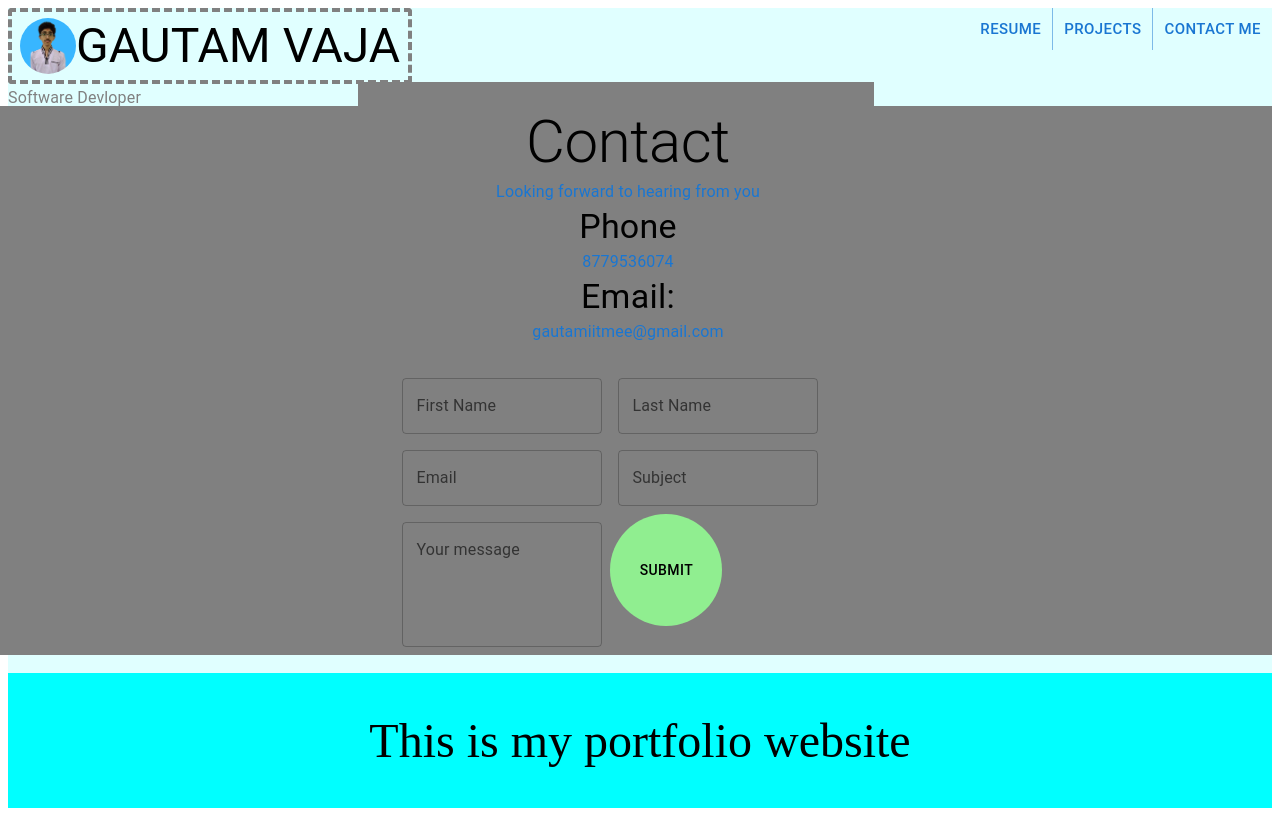
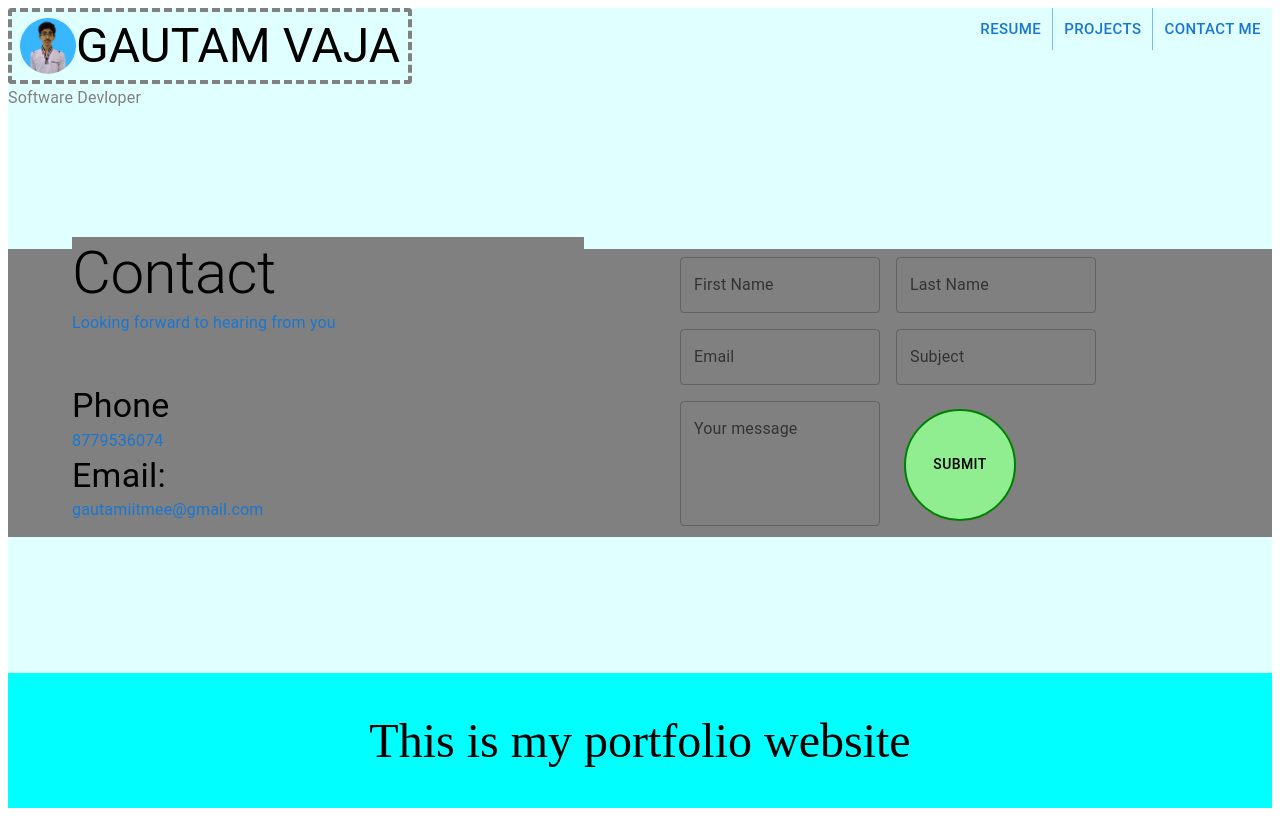
Before and after one commit to gautamV19/portfolio, a React (Create React App) app: page /contact in a window 1280 px wide. Built offline with nearby package versions, Linux system fonts and the light colour scheme.

Commit message:
contact page ready

```diff
--- a/src/Components/Card.tsx
+++ b/src/Components/Card.tsx
@@ -66,7 +66,9 @@ const backside = ({ link, description }: AppPropsBack) => (
       color="primary"
       style={{ borderRadius: "2rem" }}
     >
-      See Demo
+      <Link to={{ pathname: `${link}` }} target="_blank">
+        See Demo
+      </Link>
     </Button>
   </Grid>
 );
--- a/src/Components/ContactForm.tsx
+++ b/src/Components/ContactForm.tsx
@@ -1,6 +1,8 @@
 import * as React from "react";
 import Box from "@mui/material/Box";
 import TextField from "@mui/material/TextField";
+import MyButton from "./MyButton";
+import { Link } from "react-router-dom";
 
 export default function ContactForm() {
   const [value, setValue] = React.useState("Controlled");
@@ -31,6 +33,9 @@ export default function ContactForm() {
         multiline
         rows={4}
       />
+      <Link to="/">
+        <MyButton>Submit</MyButton>
+      </Link>
     </Box>
   );
 }
--- a/src/Components/MyButton.tsx
+++ b/src/Components/MyButton.tsx
@@ -8,8 +8,11 @@ const ColorButton = styled(Button)<ButtonProps>(({ theme }) => ({
   width: "7rem",
   backgroundColor: "lightgreen",
   color: "black",
+  margin: "1rem",
+  border: "2px solid green",
   "&:hover": {
     backgroundColor: "white",
+    fontWeight: "500",
   },
 }));
 
--- a/src/Pages/Contact.tsx
+++ b/src/Pages/Contact.tsx
@@ -2,16 +2,13 @@ import React from "react";
 import Grid from "@mui/material/Grid";
 import Typography from "@mui/material/Typography";
 import ContactForm from "../Components/ContactForm";
-import MyButton from "../Components/MyButton";
-import { Link } from "react-router-dom";
 
 export default function Contact() {
   return (
     <Grid
       container
-      spacing={3}
-      direction="column"
-      justifyContent="space-around"
+      direction="row"
+      justifyContent="space-evenly"
       alignItems="center"
       wrap="wrap"
       sx={{ backgroundColor: "grey" }}
@@ -21,15 +18,17 @@ export default function Contact() {
         item
         spacing={3}
         direction="column"
-        justifyContent="space-around"
-        alignItems="center"
         wrap="wrap"
-        sx={{ backgroundColor: "grey", width: "40%" }}
+        sx={{ backgroundColor: "grey", width: "40vw" }}
       >
         <Typography variant="h2" color="black">
           Contact
         </Typography>
-        <Typography variant="subtitle1" color="primary">
+        <Typography
+          variant="subtitle1"
+          color="primary"
+          sx={{ marginBottom: "3rem" }}
+        >
           Looking forward to hearing from you
         </Typography>
         <Typography variant="h4" color="initial">
@@ -45,11 +44,8 @@ export default function Contact() {
           gautamiitmee@gmail.com
         </Typography>
       </Grid>
-      <Grid item sx={{ backgroundColor: "grey", width: "40%" }}>
+      <Grid item sx={{ backgroundColor: "grey", width: "40vw" }}>
         <ContactForm />
-        <Link to="/">
-          <MyButton>Submit</MyButton>
-        </Link>
       </Grid>
     </Grid>
   );
--- a/src/Pages/Home.tsx
+++ b/src/Pages/Home.tsx
@@ -48,7 +48,7 @@ function Home() {
             <MyButton>Projects</MyButton>
           </Link>
           <Link to="/contact">
-            <MyButton>Contact Me</MyButton>
+            <MyButton>Contact</MyButton>
           </Link>
         </Grid>
       </Grid>
--- a/src/assets/data/projects.ts
+++ b/src/assets/data/projects.ts
@@ -4,31 +4,31 @@ export const projects: Project[] = [
   {
     title: "My Porfolio",
     img: "https://drive.google.com/file/d/1H7bLrNIoDezI-XdOc_K4HdF9a3KxpY6U/view?usp=sharing",
-    link: "google.com",
+    link: "https://www.linkedin.com/in/gautam-vaja-b80115209/",
     description: "",
   },
   {
     title: "Socail App",
     img: "https://drive.google.com/file/d/1gfW551hZ2C1tAafZ8RvfbWLmQJJopyXM/view?usp=sharing",
-    link: "google.com",
+    link: "https://www.linkedin.com/in/gautam-vaja-b80115209/",
     description: "",
   },
   {
     title: "Sunshine",
     img: "https://drive.google.com/file/d/1H7bLrNIoDezI-XdOc_K4HdF9a3KxpY6U/view?usp=sharing",
-    link: "google.com",
+    link: "https://www.linkedin.com/in/gautam-vaja-b80115209/",
     description: "",
   },
   {
     title: "Sunshine",
     img: "https://drive.google.com/file/d/1H7bLrNIoDezI-XdOc_K4HdF9a3KxpY6U/view?usp=sharing",
-    link: "google.com",
+    link: "https://www.linkedin.com/in/gautam-vaja-b80115209/",
     description: "",
   },
   {
     title: "Sunshine",
     img: "https://drive.google.com/file/d/1H7bLrNIoDezI-XdOc_K4HdF9a3KxpY6U/view?usp=sharing",
-    link: "google.com",
+    link: "https://www.linkedin.com/in/gautam-vaja-b80115209/",
     description: "",
   },
 ];
```
